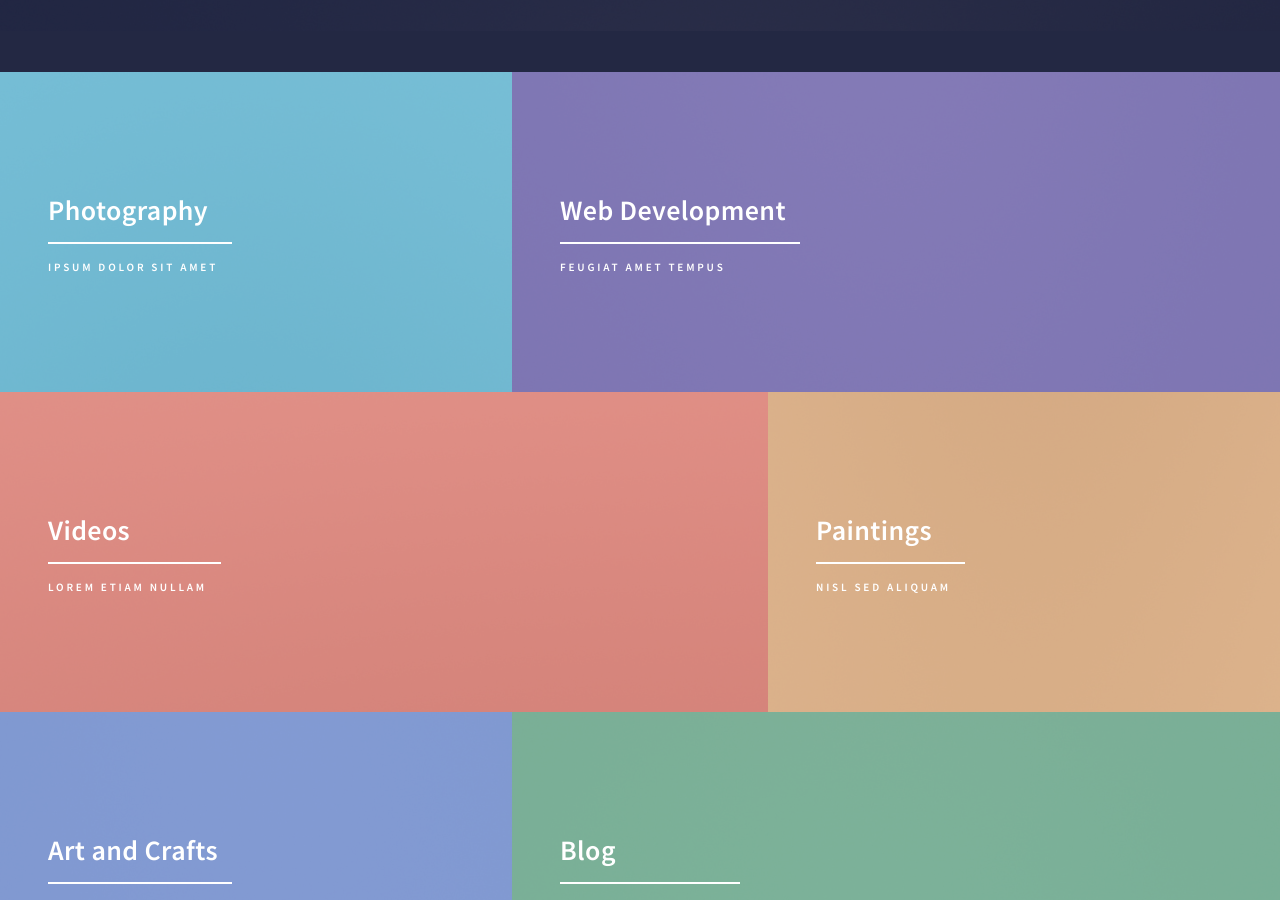
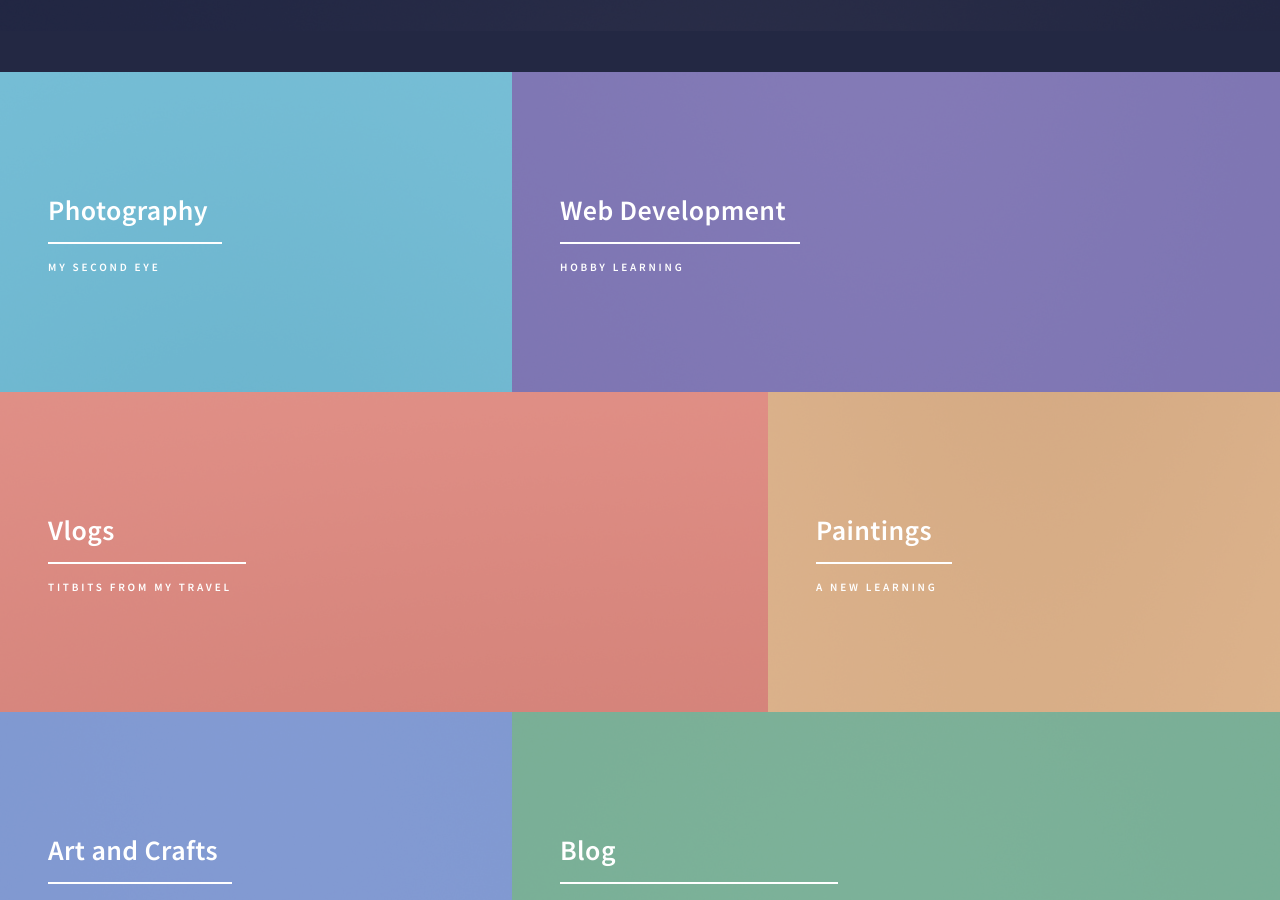
Before and after one commit to dhanyacm/dhanyacm, a Jekyll site: the page built from index.html, in a window 1280 px wide and 900 px high, scrolled down 603 px. Built offline with Jekyll 4.4.1, drawn with Linux system fonts in a browser that asks for light colours; some of the changed text lies outside the part shown.

Commit message:
Update index.html

```diff
--- a/index.html
+++ b/index.html
@@ -59,7 +59,7 @@ frontpage: true
 									</span>
 									<header class="major">
 										<h3><a href="landing.html" class="link">Photography</a></h3>
-										<p>Ipsum dolor sit amet</p>
+										<p>My second eye</p>
 									</header>
 								</article>
 								<article>
@@ -68,7 +68,7 @@ frontpage: true
 									</span>
 									<header class="major">
 										<h3><a href="landing.html" class="link">Web Development</a></h3>
-										<p>feugiat amet tempus</p>
+										<p>Hobby Learning</p>
 									</header>
 								</article>
 								<article>
@@ -76,8 +76,8 @@ frontpage: true
 										<img src="images/pic03.jpg" alt="" />
 									</span>
 									<header class="major">
-										<h3><a href="landing.html" class="link">Videos</a></h3>
-										<p>Lorem etiam nullam</p>
+										<h3><a href="landing.html" class="link">Vlogs</a></h3>
+										<p>Titbits from my travel</p>
 									</header>
 								</article>
 								<article>
@@ -86,7 +86,7 @@ frontpage: true
 									</span>
 									<header class="major">
 										<h3><a href="landing.html" class="link">Paintings</a></h3>
-										<p>Nisl sed aliquam</p>
+										<p>A new learning </p>
 									</header>
 								</article>
 								<article>
@@ -95,7 +95,7 @@ frontpage: true
 									</span>
 									<header class="major">
 										<h3><a href="landing.html" class="link">Art and Crafts</a></h3>
-										<p>Ipsum dolor sit amet</p>
+										<p>My passion</p>
 									</header>
 								</article>
 								<article>
@@ -104,7 +104,7 @@ frontpage: true
 									</span>
 									<header class="major">
 										<h3><a href="landing.html" class="link">Blog</a></h3>
-										<p>Feugiat amet tempus</p>
+										<p>A place for my random thoughts</p>
 									</header>
 								</article>
 							</section>
```
